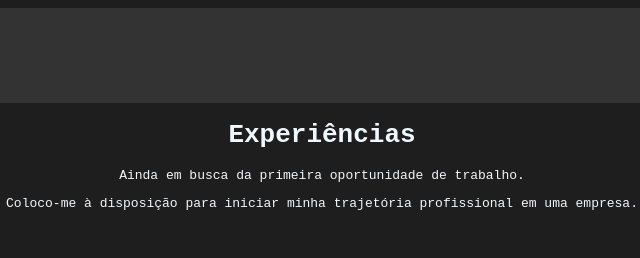
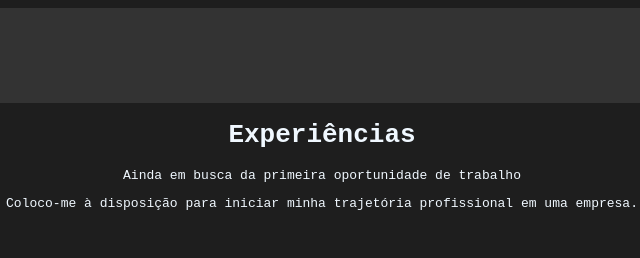
Before and after one commit to Gabriel-Andrade-Aleixo/Curriculo, a plain HTML site: page Trabalhos.html in a window 1280 px wide. Shown: the top 258 px of the page, 318-958 px from the left. Drawn offline with Linux system fonts and the light colour scheme.

Commit message:
trabalho

```diff
--- a/Trabalhos.html
+++ b/Trabalhos.html
@@ -17,7 +17,7 @@
         </nav>
     </header>
     <h1>Experiências</h1>
-    <p>Ainda em busca da primeira oportunidade de trabalho.</p>
+    <p>Ainda em busca da primeira oportunidade de trabalho</p>
     <p>Coloco-me à disposição para iniciar minha trajetória profissional em uma empresa.</p>
     <div class="conteudoinv"></div>
     <footer>
```
